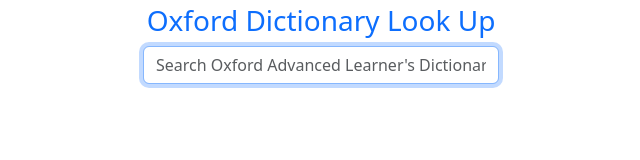
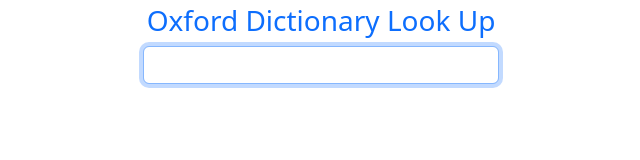
Before and after one commit to ngntrgduc/Dictionary-Look-Up, a browser extension: page index.html in a window 1280 px wide. Shown: the whole page, without its empty margins (319-959 px from the left). Drawn offline with nearby package versions, Linux system fonts and the light colour scheme.

Commit message:
Remove placeholder

```diff
--- a/index.html
+++ b/index.html
@@ -9,7 +9,7 @@
     <div class="container mt-1" style="width: 380px">
       <h3 class="text-center text-primary">Oxford Dictionary Look Up</h2>
       <div class="input-group mb-3">
-        <input id="searchBox" class="form-control" placeholder="Search Oxford Advanced Learner's Dictionary" autofocus>
+        <input id="searchBox" class="form-control" autofocus>
       </div>
     </div>
   </body>
```
